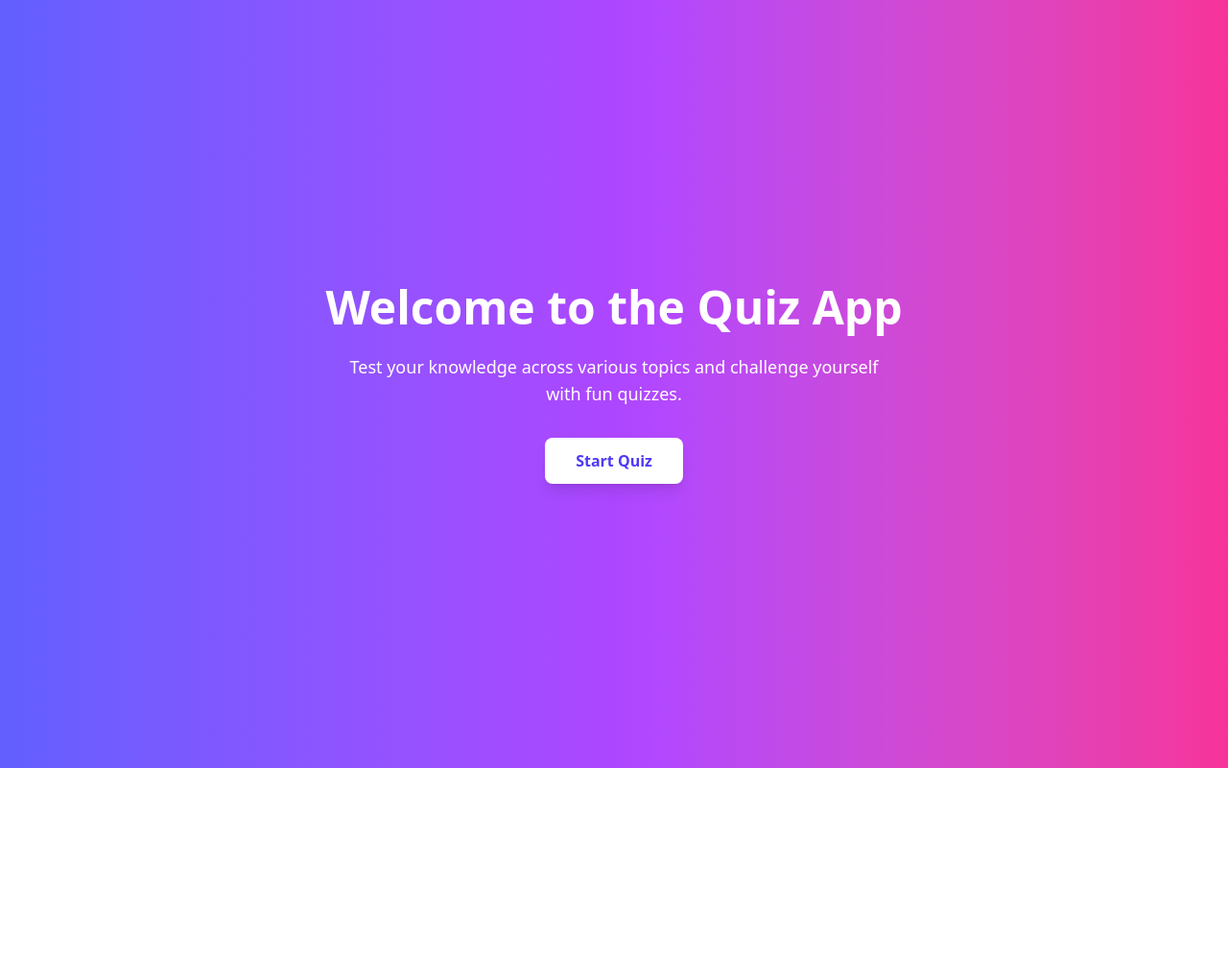
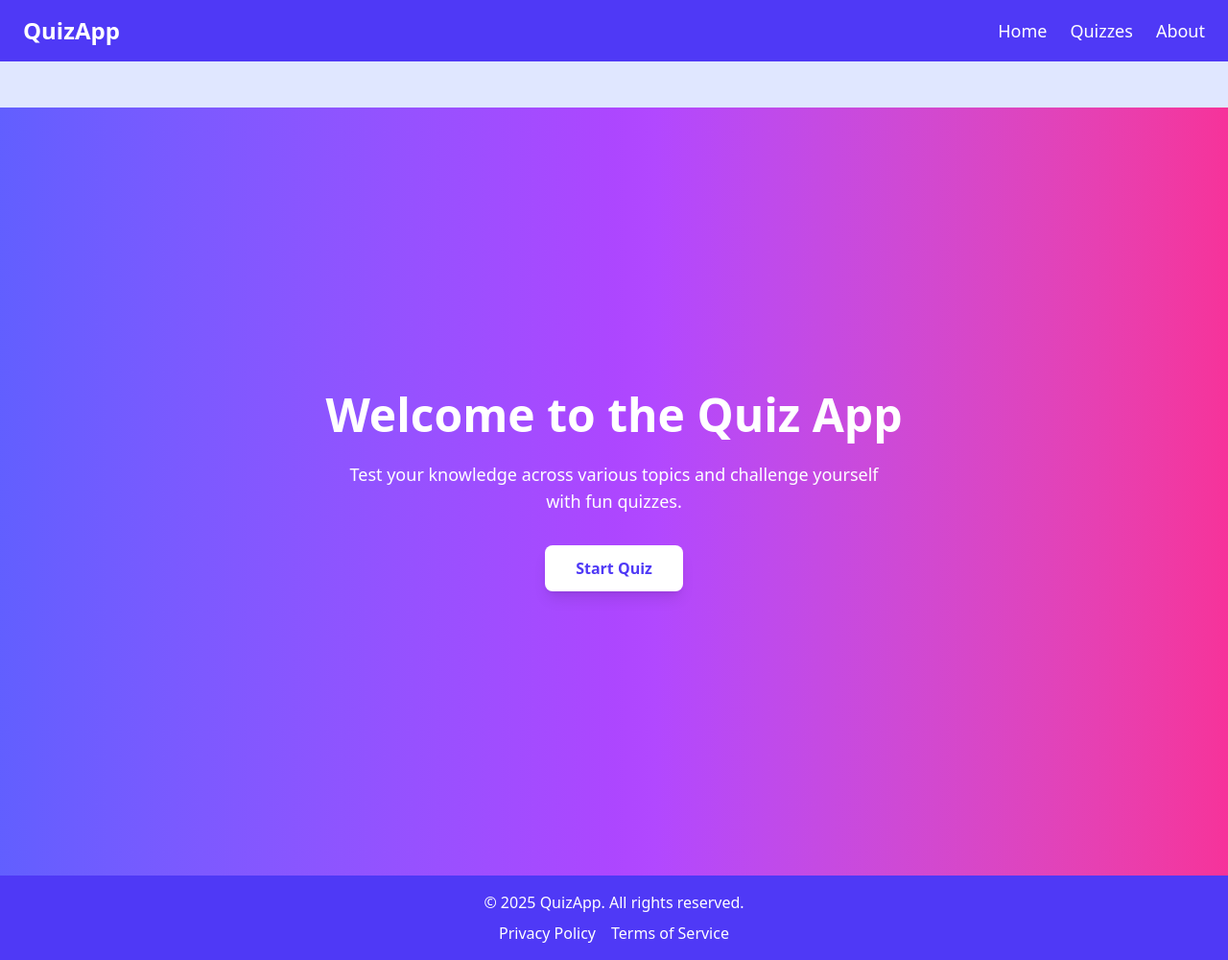
Before and after one commit to suryanshrai1/QuizRush, a React (Vite) app: page / in a window 1280 px wide. Shown: the whole page at 96% size. Before the commit the page ends 800 px from the top, so only its background shows below. Built offline with nearby package versions, Linux system fonts and the light colour scheme.

Commit message:
Home, header, footer, navbar components created

```diff
--- a/src/App.jsx
+++ b/src/App.jsx
@@ -3,13 +3,21 @@ import reactLogo from './assets/react.svg'
 import viteLogo from '/vite.svg'
 import './App.css'
 import Home from './Home'
+import Navbar from './NavBar'
+import Header from './Header'
+import Footer from './Footer'
 
 function App() {
   const [count, setCount] = useState(0)
 
   return (
     <>
-     <Home />
+      <Navbar />
+      <Header/>
+      <Home />
+      <Footer />
+
+
     </>
   )
 }
--- /dev/null
+++ b/src/Footer.jsx
@@ -0,0 +1,21 @@
+import React from 'react';
+
+const Footer = () => {
+  return (
+    <footer className="bg-indigo-600 text-white py-4 mt-auto text-center">
+      <p>
+        &copy; {new Date().getFullYear()} QuizApp. All rights reserved.
+      </p>
+      <div className="mt-2 space-x-4">
+        <a href="#privacy" className="hover:text-indigo-300 transition">
+          Privacy Policy
+        </a>
+        <a href="#terms" className="hover:text-indigo-300 transition">
+          Terms of Service
+        </a>
+      </div>
+    </footer>
+  );
+};
+
+export default Footer;
--- /dev/null
+++ b/src/Header.jsx
@@ -0,0 +1,12 @@
+import React from 'react';
+
+const Header = ({ title, subtitle }) => {
+  return (
+    <header className="bg-indigo-100 py-6 text-center">
+      <h1 className="text-4xl font-semibold text-indigo-700">{title}</h1>
+      {subtitle && <p className="mt-2 text-indigo-600 text-lg">{subtitle}</p>}
+    </header>
+  );
+};
+
+export default Header;
--- /dev/null
+++ b/src/NavBar.jsx
@@ -0,0 +1,29 @@
+import React from 'react';
+
+const Navbar = () => {
+  return (
+    <nav className="bg-indigo-600 text-white px-6 py-4 flex justify-between items-center shadow-md">
+      <div className="text-2xl font-bold">QuizApp</div>
+      <ul className="hidden md:flex space-x-6 text-lg">
+        <li>
+          <a href="#home" className="hover:text-indigo-300 transition">
+            Home
+          </a>
+        </li>
+        <li>
+          <a href="#quizzes" className="hover:text-indigo-300 transition">
+            Quizzes
+          </a>
+        </li>
+        <li>
+          <a href="#about" className="hover:text-indigo-300 transition">
+            About
+          </a>
+        </li>
+      </ul>
+      {/* Mobile menu button (optional, you can implement if needed) */}
+    </nav>
+  );
+};
+
+export default Navbar;
```
